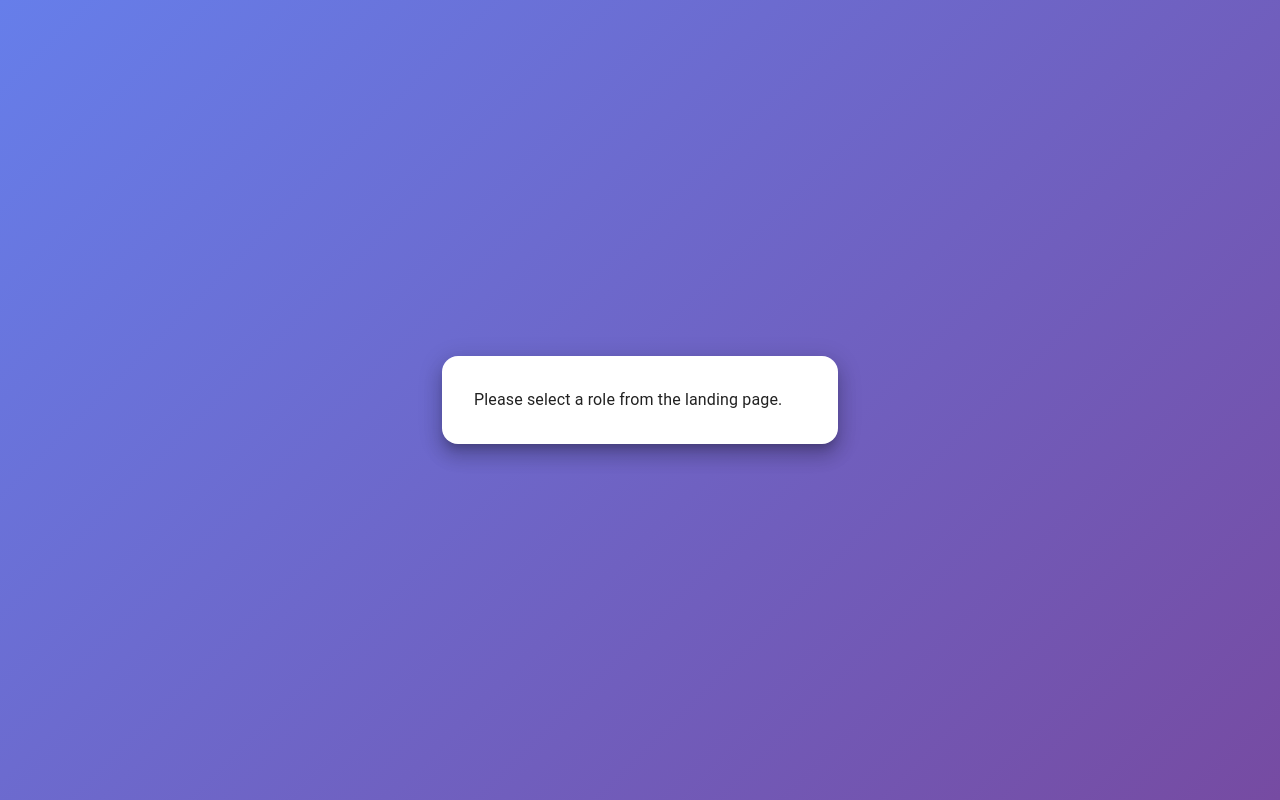
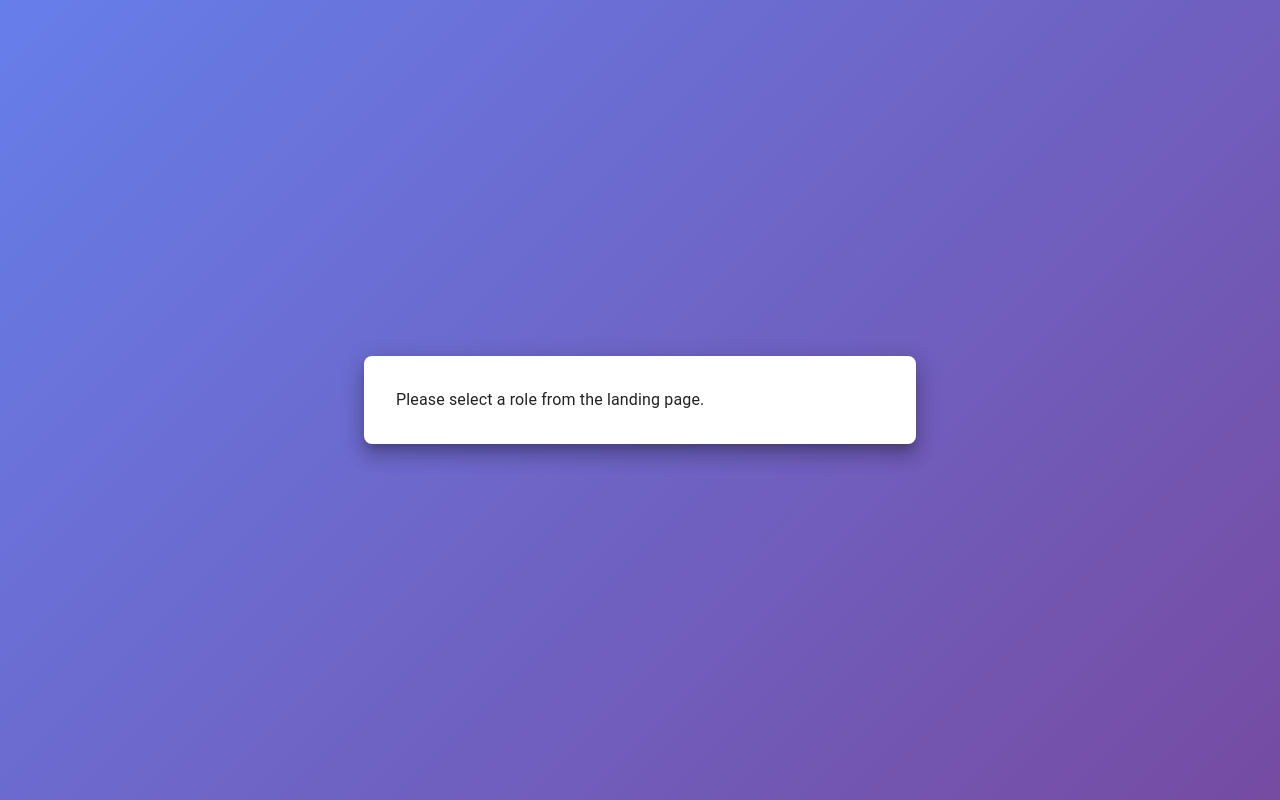
Before and after one commit to mazaa8/inPEP, a React (Vite) app: page /login in a window 1280 px wide. Built offline with nearby package versions, Linux system fonts and the light colour scheme.

Commit message:
Update LoginPage.tsx

```diff
--- a/src/pages/auth/LoginPage.tsx
+++ b/src/pages/auth/LoginPage.tsx
@@ -35,8 +35,8 @@ const LoginPage = () => {
 
   return (
     <Box sx={{ minHeight: '100vh', display: 'flex', alignItems: 'center', background: 'linear-gradient(135deg, #667eea 0%, #764ba2 100%)' }}>
-      <Container maxWidth="xs">
-        <Paper elevation={12} sx={{ p: 4, borderRadius: 4 }}>
+      <Container maxWidth="sm">
+        <Paper elevation={12} sx={{ p: 4, borderRadius: 2 }}>
           {renderSignInComponent()}
         </Paper>
       </Container>
```
